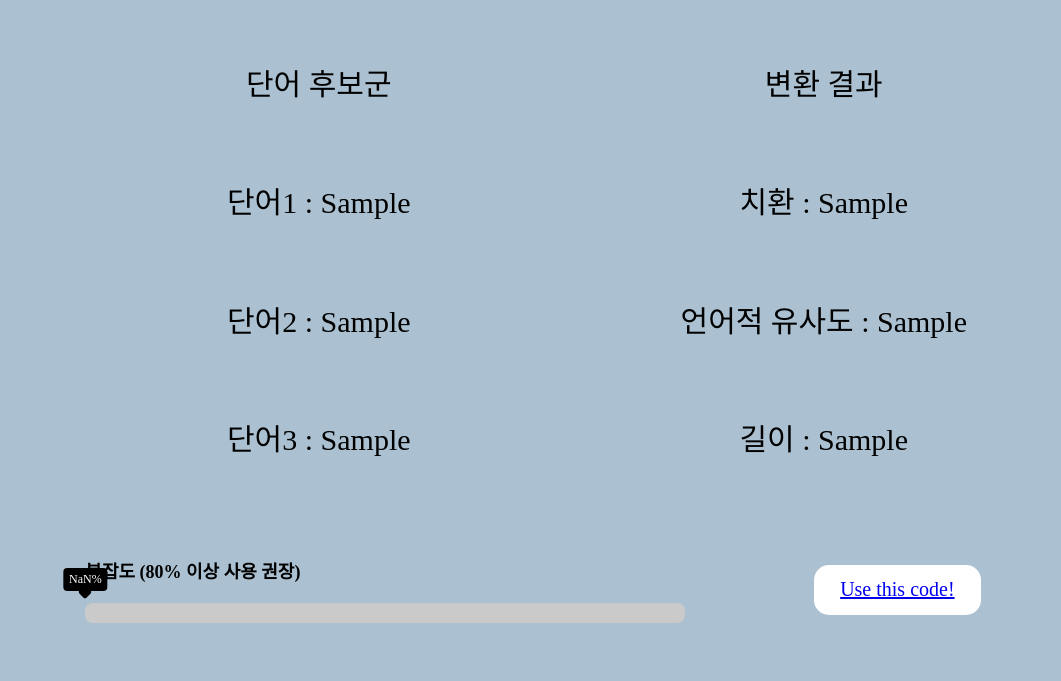
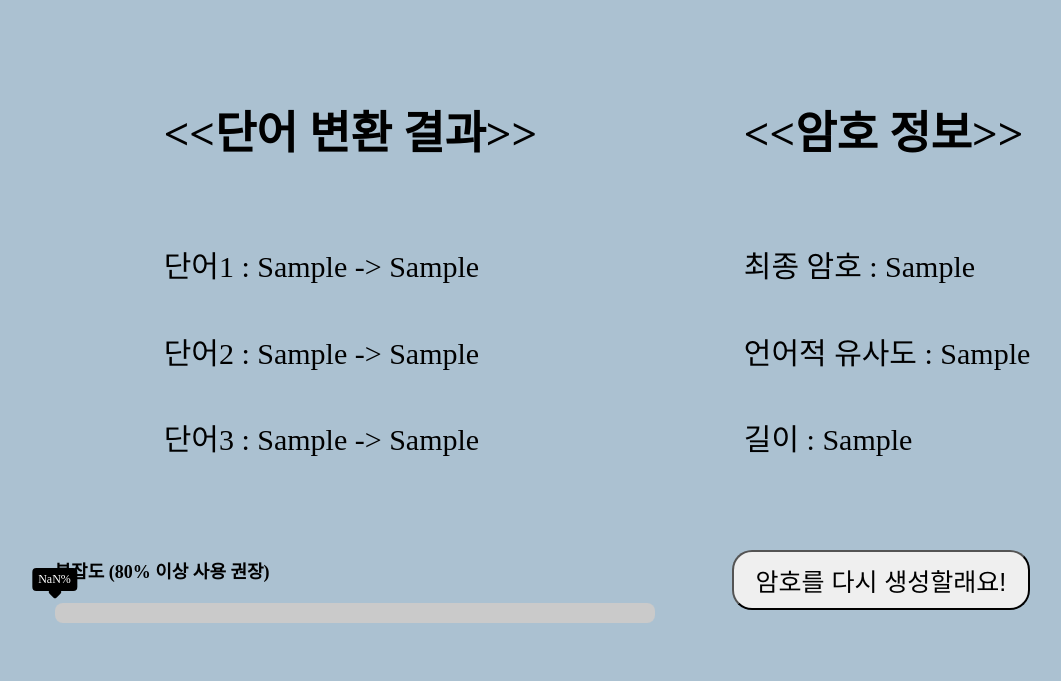
Before and after one commit to kju2405/codeGenerator, a Flask app: template Web/src/templates/result.html in a window 1280 px wide. Shown: the part 135-816 px from the top of the page, without its empty margins (51-1112 px from the left). Run offline with Flask 2, Linux system fonts and the light colour scheme; the template is opened without the code that fills it: most values are stand-ins (such as "Sample title", 1, 10 or a date in 2020); parts of the project's set-up code (start-up, migrations or seed data) failed here and were passed over; some libraries are stand-ins or nearby versions.

Commit message:
Modifying result page and password confirmation code

```diff
--- a/Web/src/app.py
+++ b/Web/src/app.py
@@ -73,7 +73,7 @@
         toString += fetchedData[0][1] + fetchedData[1][1] + fetchedData[2][1]
         toPassword = ''
         toPassword += fetchedData[0][3] + fetchedData[1][3] + fetchedData[2][3]
-        toBereturned = [fetchedData[0][0], fetchedData[1][0], fetchedData[2][0], toString, float(condition_01 + condition_02 + condition_03)/3, len(toPassword), (pwd.passwdCheck(toPassword)) * 20,fetchedData[0][7],fetchedData[1][7],fetchedData[2][7],fetchedData[0][2],fetchedData[1][2],fetchedData[2][2],fetchedData[0][1],fetchedData[1][1],fetchedData[2][1]]
+        toBereturned = [fetchedData[0][0], fetchedData[1][0], fetchedData[2][0], toString, float(condition_01 + condition_02 + condition_03)/3, len(toPassword), (pwd.passwdCheck(toPassword)) * 20,fetchedData[0][7],fetchedData[1][7],fetchedData[2][7],fetchedData[0][2],fetchedData[1][2],fetchedData[2][2],fetchedData[0][1],fetchedData[1][1],fetchedData[2][1],fetchedData[0][3],fetchedData[1][3],fetchedData[2][3],fetchedData[0][4],fetchedData[1][4],fetchedData[2][4]]
     else:
         generateRandomPW()
 
@@ -92,16 +92,35 @@
 first_word2pron=''
 second_word2pron=''
 third_word2pron=''
+first_pron2pw=''
+second_pron2pw=''
+third_pron2pw=''
+first_strong2pw=''
+second_strong2pw=''
+third_strong2pw=''
 final_pw=''
+final_first=''
+final_second=''
+final_third=''
+codelevel=''
+similarity=''
+
 
 @app.route('/')
 def index():
     return render_template('home.html')
 
-@app.route("/result")
+@app.route("/result",methods=['GET','POST'])
 def result():
+    global result_code,first_word,second_word,third_word,first_meaning,second_meaning,third_meaning,first_ssangjaeum,second_ssangjaeum,third_ssangjaeum,first_word2pron,second_word2pron,third_word2pron,first_pron2pw,second_pron2pw,third_pron2pw,first_strong2pw,second_strong2pw,third_strong2pw,codelevel,similarity,final_first,final_second,final_third
+
+
+    return render_template('result.html', d1 = first_word, d2 = second_word, d3 = third_word, d4 = result_code, d5 = similarity, d6 = len(result_code), d7 = codelevel,d8=final_first, d9=final_second, d10=final_third)
+
+@app.route("/mean/")
+def mean():
     toBereturned = generateRandomPW()
-    global result_code,first_word,second_word,third_word,first_meaning,second_meaning,third_meaning,first_ssangjaeum,second_ssangjaeum,third_ssangjaeum,first_word2pron,second_word2pron,third_word2pron
+    global result_code,first_word,second_word,third_word,first_meaning,second_meaning,third_meaning,first_ssangjaeum,second_ssangjaeum,third_ssangjaeum,first_word2pron,second_word2pron,third_word2pron,first_pron2pw,second_pron2pw,third_pron2pw,first_strong2pw,second_strong2pw,third_strong2pw,codelevel,similarity
     result_code=toBereturned[3]
     first_word=toBereturned[0]
     second_word=toBereturned[1]
@@ -115,12 +134,15 @@
     first_word2pron=toBereturned[13]
     second_word2pron=toBereturned[14]
     third_word2pron=toBereturned[15]
+    first_pron2pw=toBereturned[16]
+    second_pron2pw=toBereturned[17]
+    third_pron2pw=toBereturned[18]
+    first_strong2pw=toBereturned[19]
+    second_strong2pw=toBereturned[20]
+    third_strong2pw=toBereturned[21]
+    codelevel=toBereturned[6]
+    similarity=toBereturned[4]
 
-    return render_template('result.html', d1 = toBereturned[0], d2 = toBereturned[1], d3 = toBereturned[2], d4 = toBereturned[3], d5 = toBereturned[4], d6 = toBereturned[5], d7 = toBereturned[6])
-
-@app.route("/mean/")
-def mean():
-    global result_code,first_word,second_word,third_word,first_meaning,second_meaning,third_meaning
     return render_template('mean.html', d1 = first_word, d2 = second_word, d3 = third_word, d4 = first_meaning, d5 = second_meaning, d6 = third_meaning)
 
 @app.route("/choice/")
@@ -130,7 +152,7 @@
 
 @app.route('/check/',methods=['GET','POST'])
 def check():
-    global result_code,first_word2pron,second_word2pron,third_word2pron,first_ssangjaeum,second_ssangjaeum,third_ssangjaeum
+    global result_code,first_word2pron,second_word2pron,third_word2pron,first_ssangjaeum,second_ssangjaeum,third_ssangjaeum,first_pron2pw,second_pron2pw,third_pron2pw,first_strong2pw,second_strong2pw,third_strong2pw,final_pw,final_first,final_second,final_third
     if request.method =='GET':
         return render_template('check.html',d1 = result_code)
     elif request.method=='POST':
@@ -141,26 +163,43 @@
             result_code=''
             if first_choice=='first-choice-left':
                 result_code+=first_ssangjaeum
+                final_pw+=first_strong2pw
+                final_first+=first_ssangjaeum
             else:
                 result_code+=first_word2pron
+                final_pw+=first_pron2pw
+                final_first+=first_word2pron
             if second_choice=='second-choice-left':
                 result_code+=second_ssangjaeum
+                final_pw+=second_strong2pw
+                final_second+=second_ssangjaeum
             else:
                 result_code+=second_word2pron
+                final_pw+=second_pron2pw
+                final_second+=second_word2pron
             if third_choice=='third-choice-left':
                 result_code+=third_ssangjaeum
+                final_pw+=third_strong2pw
+                final_third+=third_ssangjaeum
             else:
                 result_code+=third_word2pron
+                final_pw+=third_pron2pw
+                final_third+=third_word2pron
             return render_template('check.html',d1= result_code)
         else:
             first_input=request.form['first-choice']
             second_input=request.form['second-choice']
-            if first_input==second_input and first_input==result_code:
-                url='/'
+            if first_input==second_input and first_input==final_pw:
+                url='/final/'
                 return redirect(url)
             else:
                 flash("암호가 일치하지 않습니다. 다시 한번 입력해주세요.")
                 return render_template('check.html',d1= result_code)
+@app.route("/final/")
+def final():
+    global result_code,first_word,second_word,third_word,final_first,final_second,final_third
+    return render_template('final.html', d1 = first_word, d2 = second_word, d3 = third_word, d4 = result_code, d5 = final_first, d6 = final_second,d7=final_third)
+
 
 
 if __name__ == '__main__':
--- a/Web/src/static/css/styles.css
+++ b/Web/src/static/css/styles.css
@@ -72,11 +72,31 @@
   justify-content: space-evenly;
   align-items: center;
 }
+.after-modification {
+  display: flex;
+  align-items: flex-start;
+}
+.before-modification {
+  display: flex;
+  align-items: flex-start;
+}
 .result-meta-info {
   display: flex;
   justify-content: space-evenly;
   align-items: center;
   font-size: 20px;
+}
+.result-btn {
+  width: 100%;
+  position: relative;
+  right: 20px;
+}
+.result-btn button {
+  width: 130%;
+  height: 50%;
+  font-size: 25px;
+  padding: 10px 20px;
+  border-radius: 20px;
 }
 .name {
   width: 100vw;
--- a/Web/src/templates/check.html
+++ b/Web/src/templates/check.html
@@ -38,7 +38,7 @@
       <span>{{ d1 }}</span>
     </header>
 
-    <form action="/check/" method="POST" id="memory-form">
+    <form action="/result" method="POST" id="memory-form">
       <input
         name="first-choice"
         required
--- a/Web/src/templates/result.html
+++ b/Web/src/templates/result.html
@@ -26,14 +26,14 @@
 
     <main class="result-main">
       <div class="before-modification">
-        <div><span>단어 후보군</span></div>
-        <div><span>단어1 : </span><span>{{ d1 }}</span></div>
-        <div><span>단어2 : </span><span>{{ d2 }}</span></div>
-        <div><span>단어3 : </span><span>{{ d3 }}</span></div>
+        <div><h2><<단어 변환 결과>></h2></div>
+        <div><span>단어1 : </span><span>{{ d1 }} -> {{ d8 }}</span></div>
+        <div><span>단어2 : </span><span>{{ d2 }} -> {{ d9 }}</span></div>
+        <div><span>단어3 : </span><span>{{ d3 }} -> {{ d10 }}</span></div>
       </div>
       <div class="after-modification">
-        <div><span>변환 결과</span></div>
-        <div><span>치환 : </span><span>{{ d4 }}</span></div>
+        <div><h2><<암호 정보>></h2></div>
+        <div><span>최종 암호 : </span><span>{{ d4 }}</span></div>
         <div><span>언어적 유사도 : </span><span>{{ d5 }}</span></div>
         <div><span>길이 : </span><span>{{ d6 }}</span></div>
       </div>
@@ -47,7 +47,13 @@
           </div>
         </div>
       </div>
-      <div class="link_check"><a href="/mean/">Use this code!</a></div>
+      <form>
+        <div class="result-btn">
+          <button type="submit" onclick="javascript: form.action='/'">
+            암호를 다시 생성할래요!
+          </button>
+        </div>
+      </form>
     </div>
 
     <script>
```
Also changed, not shown: Web/src/templates/home.html (+8 -3 lines).
